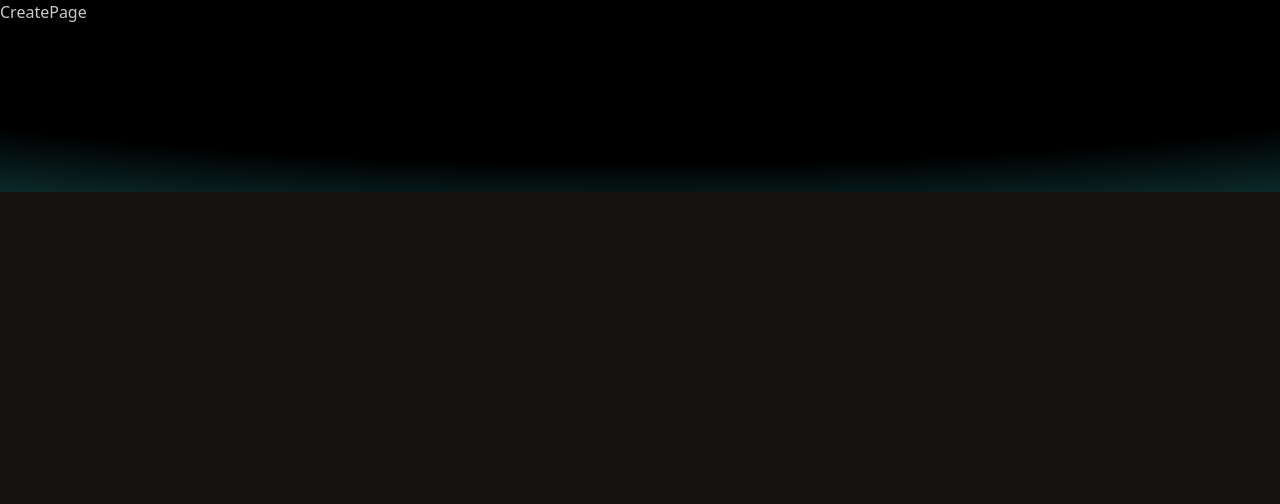
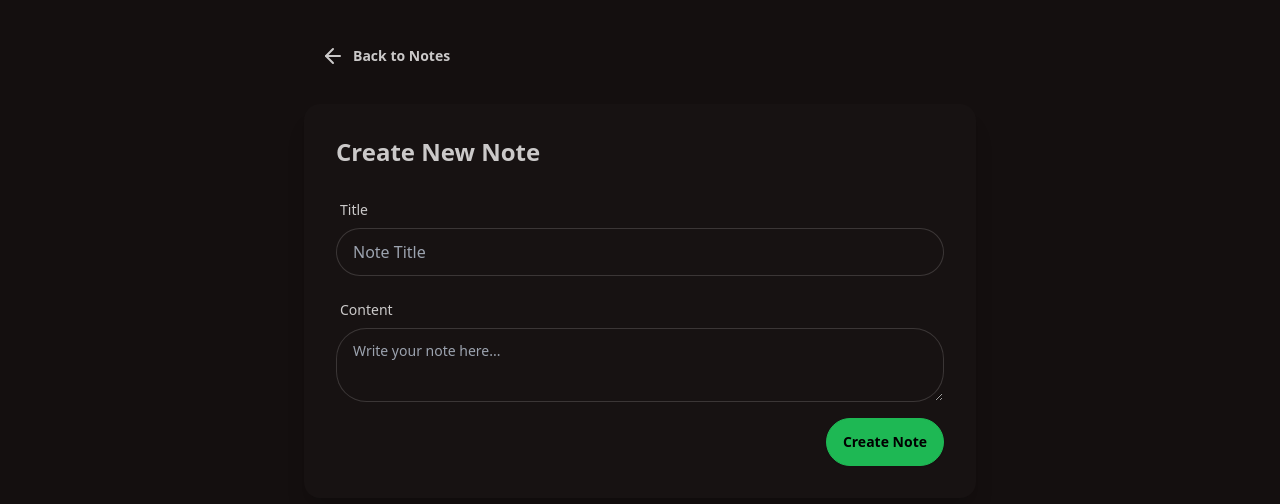
Before and after one commit to pratibhaa65/notes_tracker, a React (Vite) app in the folder frontend/: page /create in a window 1280 px wide. Shown: the top 504 px of the page. Built offline with nearby package versions, Linux system fonts and the light colour scheme.

Commit message:
createpage updated

```diff
--- /dev/null
+++ b/frontend/src/lib/axios.js
@@ -0,0 +1,7 @@
+import axios from "axios";
+
+const api = axios.create({
+  baseURL: "http://localhost:5001/api",
+});
+
+export default api;
--- a/frontend/src/pages/CreatePage.jsx
+++ b/frontend/src/pages/CreatePage.jsx
@@ -1,9 +1,94 @@
-import React from 'react'
+import { useState } from "react";
+import { Link } from "react-router";
+import { ArrowLeftIcon } from "lucide-react";
+import api from "../lib/axios";
+import { toast } from "react-hot-toast";
+import { useNavigate } from "react-router";
 
 const CreatePage = () => {
+  const [title, setTitle] = useState("");
+  const [content, setContent] = useState("");
+  const [loading, setLoading] = useState(false);
+  const navigate = useNavigate();
+
+  const handleSubmit = async (e) => {
+    e.preventDefault();
+    if (!title.trim() || !content.trim()) {
+      alert("Please fill in all fields");
+      return;
+    }
+    setLoading(true);
+    try {
+      await api.post("/notes", {
+        title,
+        content,
+      });
+      toast.success("Note created successfully!");
+      navigate("/");
+    } catch (error) {
+      console.error("Error creating note:", error);
+      if (error.response.status === 429) {
+        toast.error("Slow down! You're creating notes too quickly.", {
+          duration: 3000,
+          position: "top-center",
+        });
+      } else {
+        toast.error("Error creating note");
+      }
+    } finally {
+      setLoading(false);
+    }
+  };
+
   return (
-    <div>CreatePage</div>
-  )
-}
+    <div className="min-h-screen bg-base-200">
+      <div className="container mx-auto px-4 py-8">
+        <div className="max-w-2xl  mx-auto">
+          <Link to={"/"} className="btn btn-ghost mb-6">
+            <ArrowLeftIcon />
+            Back to Notes
+          </Link>
+          <div className="card bg-base-100 shadow-xl">
+            <div className="card-body">
+              <h2 className="card-title text-2xl mb-4">Create New Note</h2>
+              <form onSubmit={handleSubmit}>
+                <div className="form-control mb-4">
+                  <label className="label">
+                    <span className="label-text">Title</span>
+                  </label>
+                  <input
+                    type="text"
+                    placeholder="Note Title"
+                    className="input input-bordered"
+                    value={title}
+                    onChange={(e) => setTitle(e.target.value)}
+                    required
+                  />
+                </div>
+                <div className="form-control mb-4">
+                  <label className="label">
+                    <span className="label-text">Content</span>
+                  </label>
+                  <textarea
+                    className="textarea textarea-bordered"
+                    placeholder="Write your note here..."
+                    value={content}
+                    onChange={(e) => setContent(e.target.value)}
+                    required
+                  />
+                </div>
+                <div className="card-actions justify-end">
+                  <button type="submit" className="btn btn-primary">
+                    {loading ? "Creating..." : "Create Note"}
+                  </button>
+                </div>
+              </form>
+            </div>
+          </div>
+        </div>
+      </div>
+    </div>
+  );
+};
 
-export default CreatePage
+export default CreatePage;
--- a/frontend/src/pages/HomePage.jsx
+++ b/frontend/src/pages/HomePage.jsx
@@ -2,7 +2,7 @@
 import Navbar from "../components/Navbar";
 import RateLimitedUI from "../components/RatelimitedUI.jsx";
 import NoteCard from "../components/NoteCard";
-import axios from "axios";
+import api from "../lib/axios";
 import { toast } from "react-hot-toast";
 
 const HomePage = () => {
@@ -14,7 +14,7 @@
     const fetchNotes = async () => {
       setLoading(true);
       try {
-        const res = await axios.get("http://localhost:5001/api/notes");
+        const res = await api.get("/notes");
         setNotes(res.data);
         setIsRatelimited(false);
       } catch (error) {
@@ -31,15 +31,21 @@
   }, []);
 
   return (
-    <div className='min-h-screen'>
+    <div className="min-h-screen">
       <Navbar />
       {isRatelimited && <RateLimitedUI />} {/* Use correct component name */}
       <div className="max-w-7xl mx-auto p-4 mt-6">
-        {loading && <div className="text-center text-primary py-19">Loading...</div>}
+        {loading && (
+          <div className="text-center text-primary py-19">Loading...</div>
+        )}
         {notes.length > 0 && !isRatelimited && (
           <div className="grid grid-cols-1 md:grid-cols-2 lg:grid-cols-3 gap-6">
             {notes.map((note) => (
-              <NoteCard key={note._id || note.id} title={note.title} content={note.content} />
+              <NoteCard
+                key={note._id || note.id}
+                title={note.title}
+                content={note.content}
+              />
             ))}
           </div>
         )}
```
